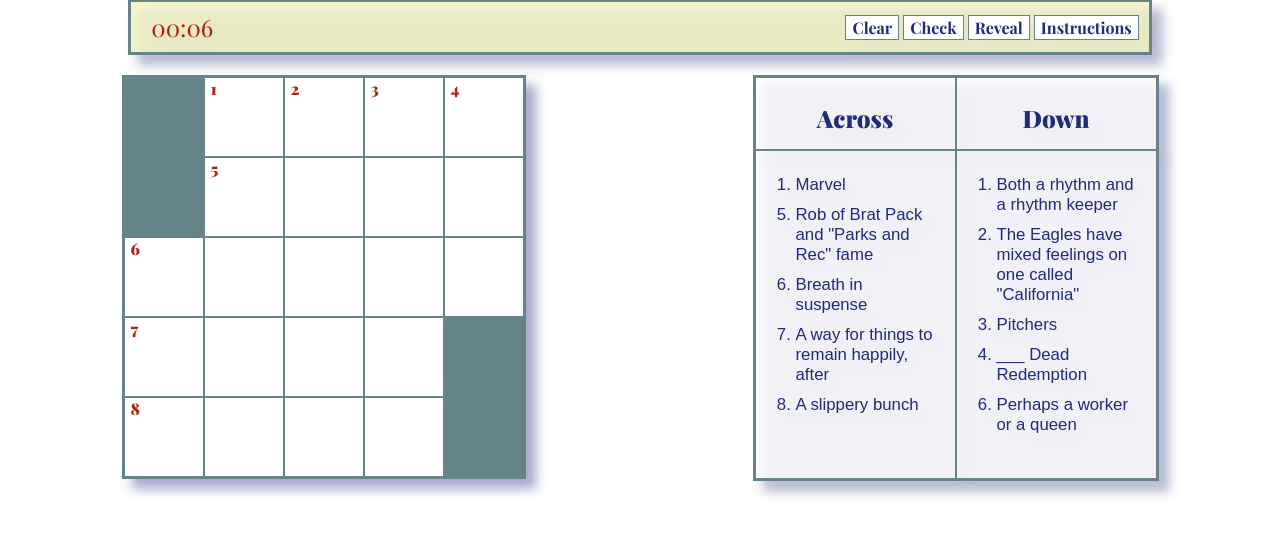
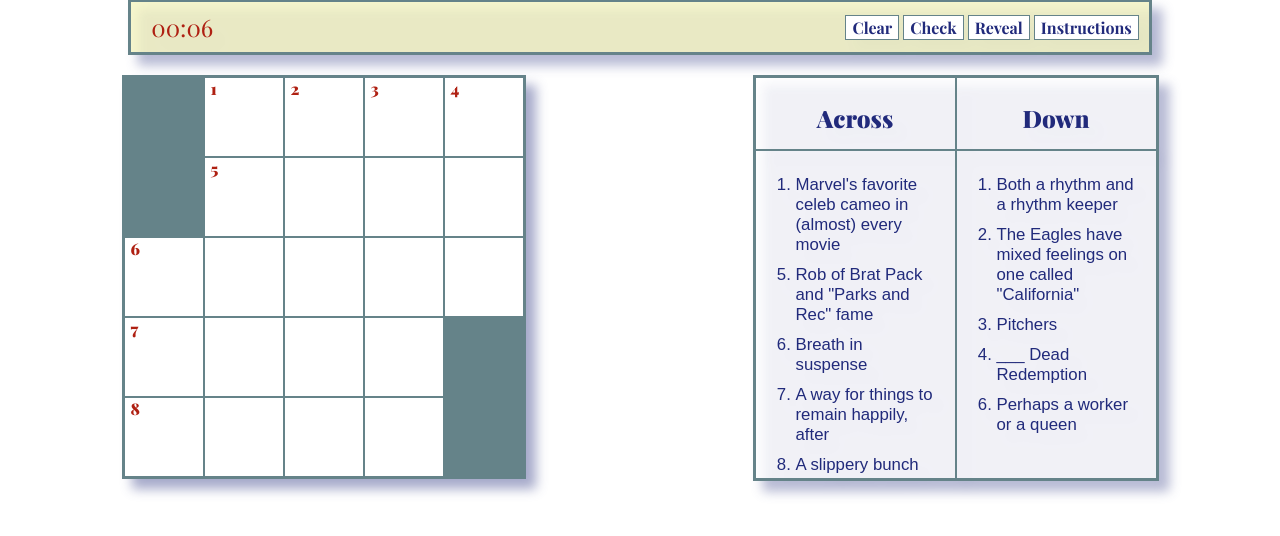
Before and after one commit to aqsakhatoon/mcu-cross-word, a plain HTML site: page index.html in a window 1280 px wide. Shown: the part 106-642 px from the top of the page. Drawn offline with nearby package versions, Linux system fonts and the light colour scheme; a web font is replaced by a local one.

Commit message:
stan lee

```diff
--- a/index.html
+++ b/index.html
@@ -114,7 +114,7 @@
           <h3 class="direction-title">Across</h3>
           <ol>
             <li id="top-clue" class="clue">
-              Marvel
+              Marvel's favorite celeb cameo in (almost) every movie
             </li>
             <li class="clue" value="5">
               Rob of Brat Pack and "Parks and Rec" fame
```
